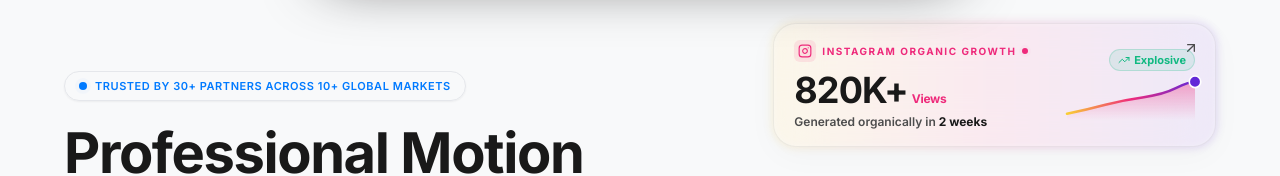
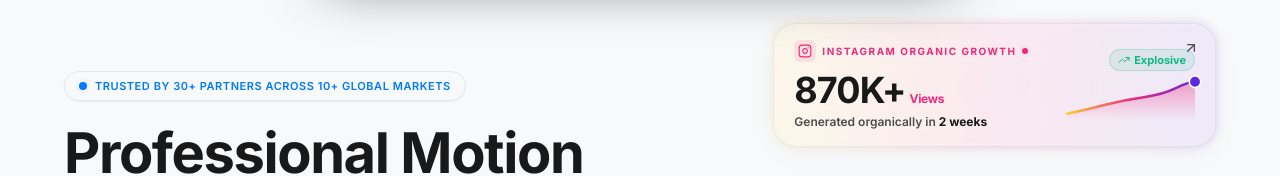
Before and after one commit to BerserkerOP/website, a Next.js app: page / in a window 1280 px wide. Shown: the part 129-305 px from the top of the page. Built offline with nearby package versions, Linux system fonts and the light colour scheme.

Commit message:
Change Instagram organic views target count to 870K+

```diff
--- a/components/InstagramMilestone.tsx
+++ b/components/InstagramMilestone.tsx
@@ -11,7 +11,7 @@ export default function InstagramMilestone() {
   // Smooth count-up animation for the views metric
   useEffect(() => {
     let start = 0;
-    const end = 820;
+    const end = 870;
     const duration = 1500; // 1.5s
     const startTime = performance.now();
 
```
